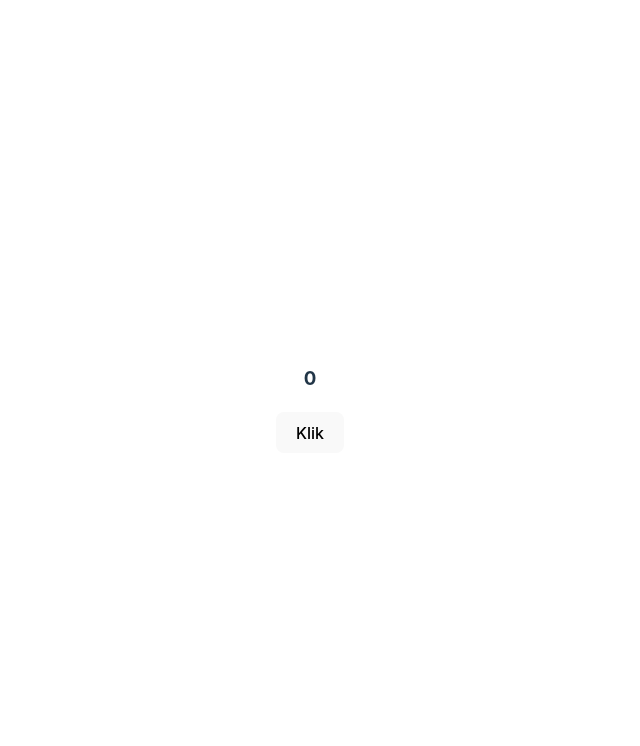
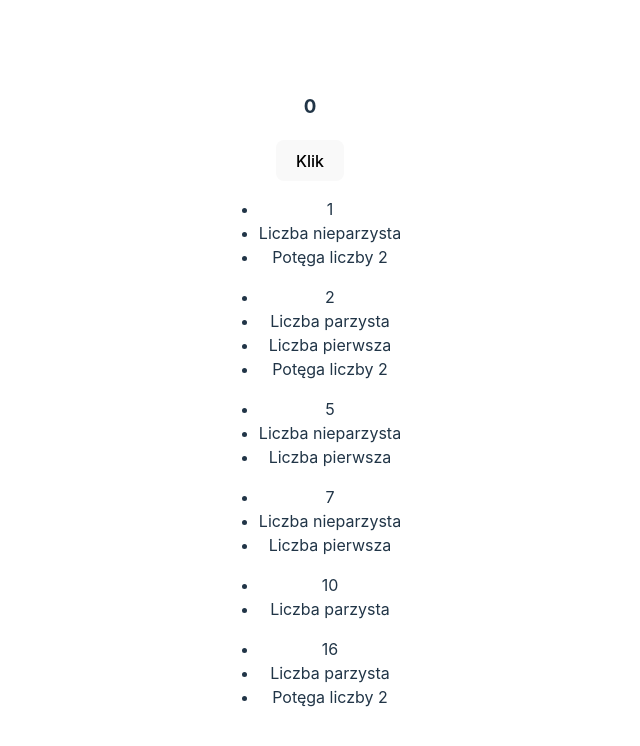
Before and after one commit to grzegorzkowalski/TworzenieAplikacjiZUzyciemReact, a React (Vite) app in the folder workshop/: page / in a window 1280 px wide. Shown: the top 746 px of the page, without its empty margins (330-970 px from the left). Built offline with nearby package versions, Linux system fonts and the light colour scheme.

Commit message:
blocking render

```diff
--- a/workshop/src/App.tsx
+++ b/workshop/src/App.tsx
@@ -12,6 +12,7 @@ import Buttons from "./components/07_Chapter/Buttons.tsx";
 import MagicBox from "./components/07_Chapter/MagicBox.tsx";
 import Numbers from "./components/07_Chapter/Numbers.tsx";
 import ButtonCounter from "./components/08_Chapter/ButtonCounter.tsx";
+import NumberInfo from "./components/09_Chapter/NumberInfo.tsx";
 
 function App() {
 
@@ -33,6 +34,9 @@ function App() {
         {/*<MagicBox />*/}
         {/*<Numbers />*/}
         <ButtonCounter />
+      {
+        [1,2,5,7,10,16].map((el, i) => <NumberInfo num={el} />)
+      }
     </>
   )
 }
--- /dev/null
+++ b/workshop/src/components/09_Chapter/NumberInfo.tsx
@@ -0,0 +1,28 @@
+import React, {FC} from 'react';
+
+const NumberInfo : FC<{num: number}> = ({num}) : JSX.Element => {
+
+    function isPrime(num2: number) : boolean {
+        let start = 2;
+        const limit = Math.sqrt(num2);
+        while (start <= limit) {
+            if (num2 % start++ < 1) return false;
+        }
+        return num2 > 1;
+    }
+
+    function powerOfTwo(x: number) : boolean {
+        return (Math.log(x)/Math.log(2)) % 1 === 0;
+    }
+
+    return (
+        <ul>
+            <li>{num}</li>
+            <li>{num % 2 === 0 ? "Liczba parzysta" : "Liczba nieparzysta"}</li>
+            {isPrime(num) && <li>Liczba pierwsza</li>}
+            {powerOfTwo(num) && <li>Potęga liczby 2</li>}
+        </ul>
+    );
+};
+
+export default NumberInfo;
```
